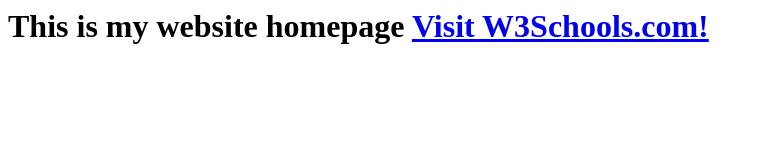
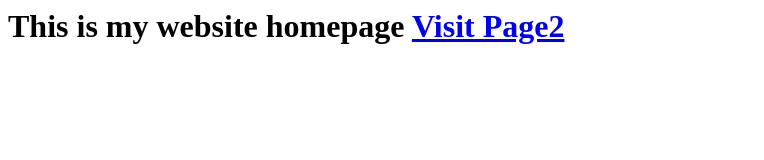
Before and after one commit to dineshcode97/demowebapp, a plain HTML site: page index.html in a window 1280 px wide. Shown: the whole page, without its empty margins (0-764 px from the left). Drawn offline with Linux system fonts and the light colour scheme.

Commit message:
Update index.html

```diff
--- a/index.html
+++ b/index.html
@@ -1,6 +1,6 @@
 <html>
 <body>
 <h1>This is my website homepage
- <a href="page2.html">Visit W3Schools.com!</a>
+ <a href="page2.html">Visit Page2</a>
 </body>
 </html>
```
